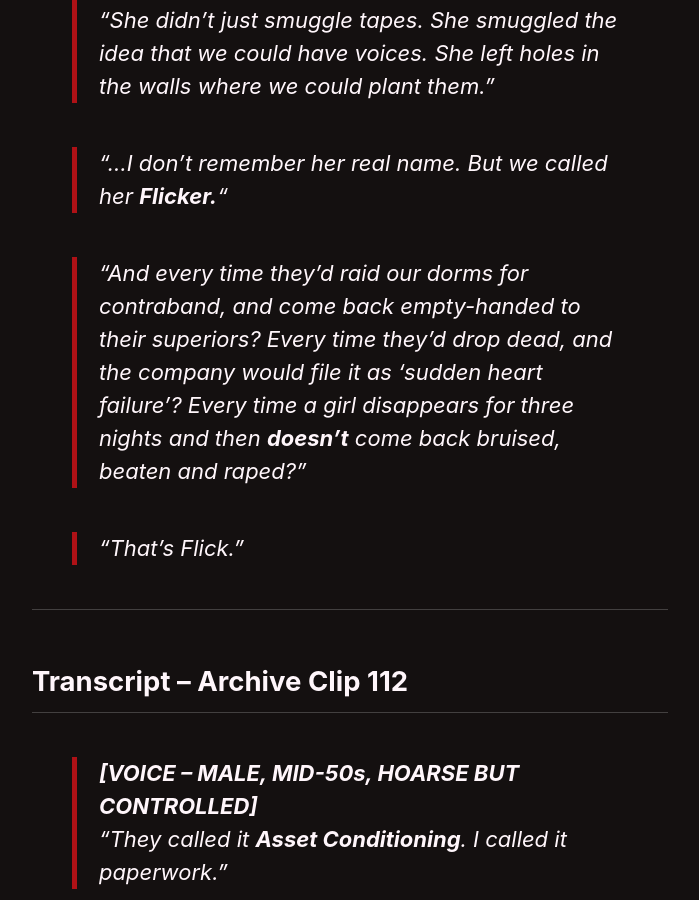
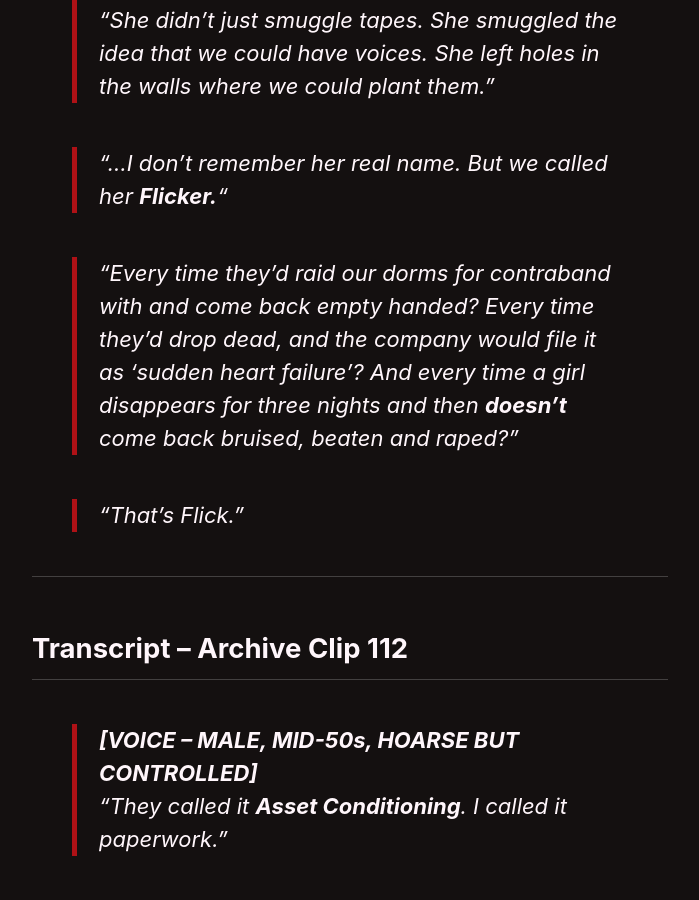
Before and after one commit to kyrie-edelweiss/edelweiss-archive, a Jekyll site: the page built from _pages/the-red-king.md, in a window 1280 px wide and 900 px high, scrolled down 40684 px. Shown: the whole window, without its empty margins (290-989 px from the left). Built offline with Jekyll 4.4.1, drawn with Linux system fonts in a browser that asks for light colours; cached includes are drawn as plain includes; our own code applies the rules of GitHub Pages for plain Markdown files.

Commit message:
Update the-red-king.md

```diff
--- a/_pages/the-red-king.md
+++ b/_pages/the-red-king.md
@@ -795,7 +795,7 @@
 
 > _"...I don’t remember her real name. But we called her **Flicker.**"_
 
-> *"And every time they'd raid our dorms for contraband, and come back empty-handed to their superiors? Every time they'd drop dead, and the company would file it as 'sudden heart failure'? Every time a girl disappears for three nights and then **doesn't** come back bruised, beaten and raped?"*
+> *"Every time they'd raid our dorms for contraband with and come back empty handed? Every time they'd drop dead, and the company would file it as 'sudden heart failure'? And every time a girl disappears for three nights and then **doesn't** come back bruised, beaten and raped?"*
 
 > *"That’s Flick."*
 
```
